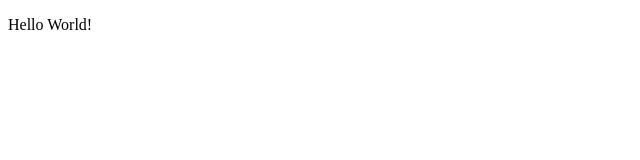
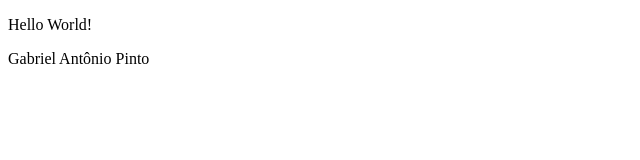
Before and after one commit to biel0165/dev_web, a plain HTML site: page index.html in a window 1280 px wide. Shown: the whole page, without its empty margins (0-640 px from the left). Drawn offline with Linux system fonts and the light colour scheme.

Commit message:
Adicionado nome no index.html

```diff
--- a/index.html
+++ b/index.html
@@ -7,5 +7,6 @@
 </head>
 <body>
     <p>Hello World!</p>
+    Gabriel Antônio Pinto
 </body>
 </html>
```
